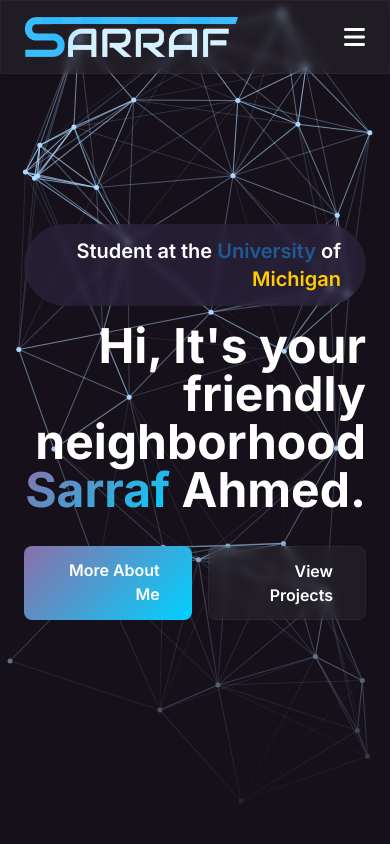
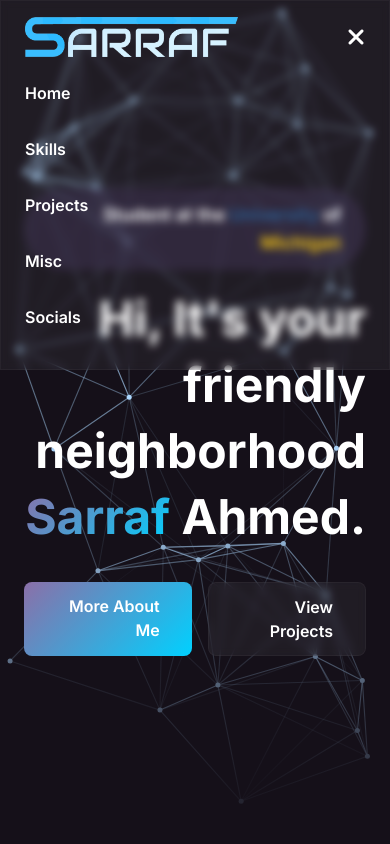
Before and after one commit to SARRAF-5757/SARRAF-5757.github.io, a website: page index.html in a window 390 px wide. Both pictures are taken after a click on the button 354 px from the left and 37 px from the top of the page. Shown: the top 844 px of the page. Drawn offline with nearby package versions, Linux system fonts and the light colour scheme.

Commit message:
Hamburger menu + mobile line spacing

```diff
--- a/index.html
+++ b/index.html
@@ -24,9 +24,20 @@
             <a href="#misc" onclick="smoothScroll(event, 'misc')" class="nav-link">Misc</a>
             <a href="#socials" onclick="smoothScroll(event, 'socials')" class="nav-link">Socials</a>
           </div>
-          <button class="md:hidden text-white">
-            <i class="fas fa-bars text-2xl"></i>
+          <button id="mobile-menu-button" class="md:hidden text-white" onclick="toggleMobileMenu()">
+            <i id="menu-icon" class="fas fa-bars text-2xl"></i>
           </button>
+        </div>
+        <!-- Mobile Menu -->
+        <div id="mobile-menu" class="hidden md:hidden mt-4 pb-4">
+          <div class="flex flex-col space-y-4">
+            <a href="#home" onclick="smoothScroll(event, 'home'); toggleMobileMenu();" class="nav-link py-2">Home</a>
+            <a href="#about" onclick="smoothScroll(event, 'about'); toggleMobileMenu();" class="nav-link py-2">Skills</a>
+            <a href="#projects" onclick="smoothScroll(event, 'projects'); toggleMobileMenu();" class="nav-link py-2">Projects</a>
+            <a href="#misc" onclick="smoothScroll(event, 'misc'); toggleMobileMenu();" class="nav-link py-2">Misc</a>
+            <a href="#socials" onclick="smoothScroll(event, 'socials'); toggleMobileMenu();" class="nav-link py-2">Socials</a>
+          </div>
+        </div>
         </div>
       </div>
     </nav>
@@ -40,10 +51,10 @@
       ></div>
       <div class="container mx-auto px-6 relative z-10">
         <div class="text-right md:text-right fade-in max-w-4xl ml-auto">
-          <p class="text-xl md:text-2xl mb-4 px-6 py-3 inline-block rounded-full font-semibold glass-effect-purple">
+          <p class="text-lg md:text-2xl mb-4 px-6 py-3 inline-block rounded-full font-semibold glass-effect-purple">
             Student at the <span class="text-um-blue">University</span> of <span class="text-um-maize">Michigan</span>
           </p>
-          <h1 class="md:leading-snug tagline-text text-5xl md:text-7xl font-bold mb-6 text-right">
+          <h1 class="leading-snug md:leading-snug tagline-text text-5xl md:text-7xl font-bold mb-6 text-right">
             Hi, It's your<br />
             friendly neighborhood<br />
             <span class="gradient-text">Sarraf</span> Ahmed.
@@ -490,6 +501,21 @@
 
     <!--! Scripts !-->
     <script>
+      function toggleMobileMenu() {
+        const mobileMenu = document.getElementById('mobile-menu');
+        const menuIcon = document.getElementById('menu-icon');
+
+        mobileMenu.classList.toggle('hidden');
+
+        if (mobileMenu.classList.contains('hidden')) {
+          menuIcon.classList.remove('fa-times');
+          menuIcon.classList.add('fa-bars');
+        } else {
+          menuIcon.classList.remove('fa-bars');
+          menuIcon.classList.add('fa-times');
+        }
+      }
+
       function smoothScroll(event, targetId) {
         event.preventDefault();
         const targetElement = document.getElementById(targetId);
```
Also changed, not shown: projects.html (+5 -5 lines).
